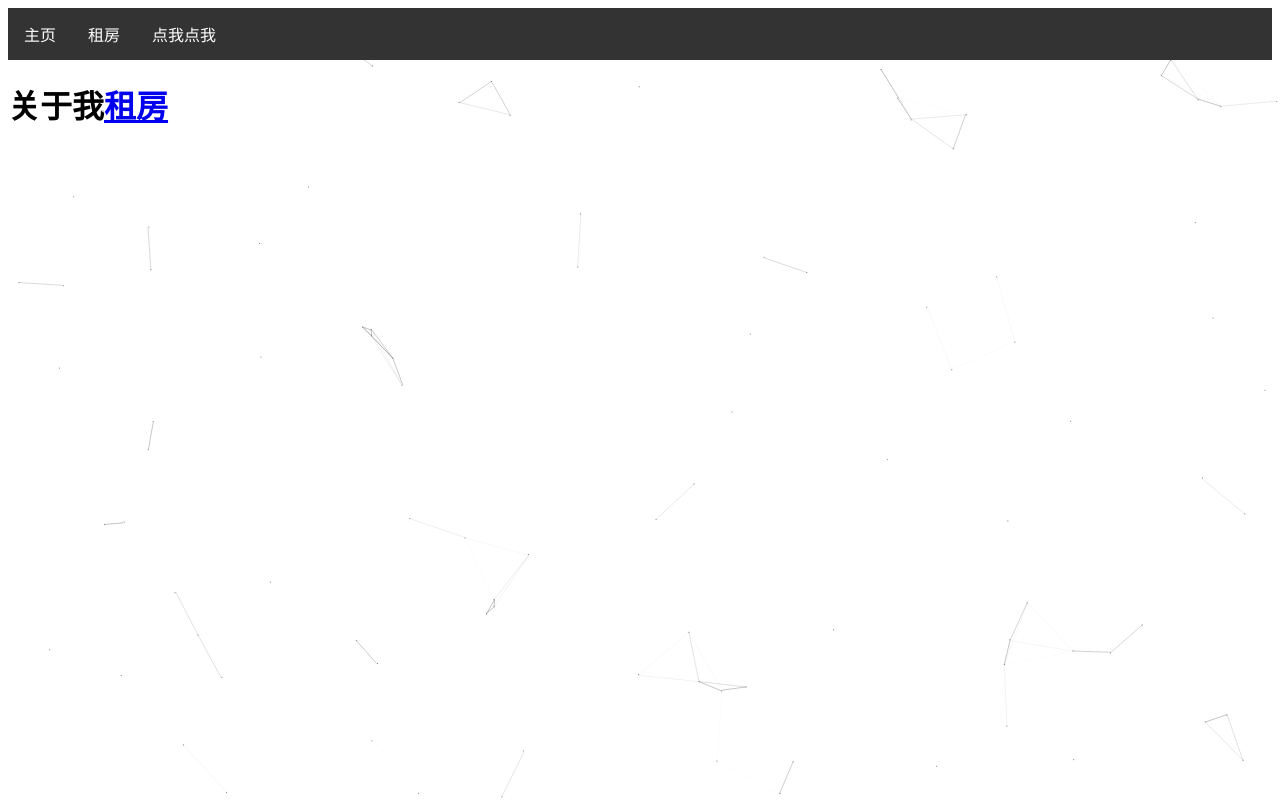
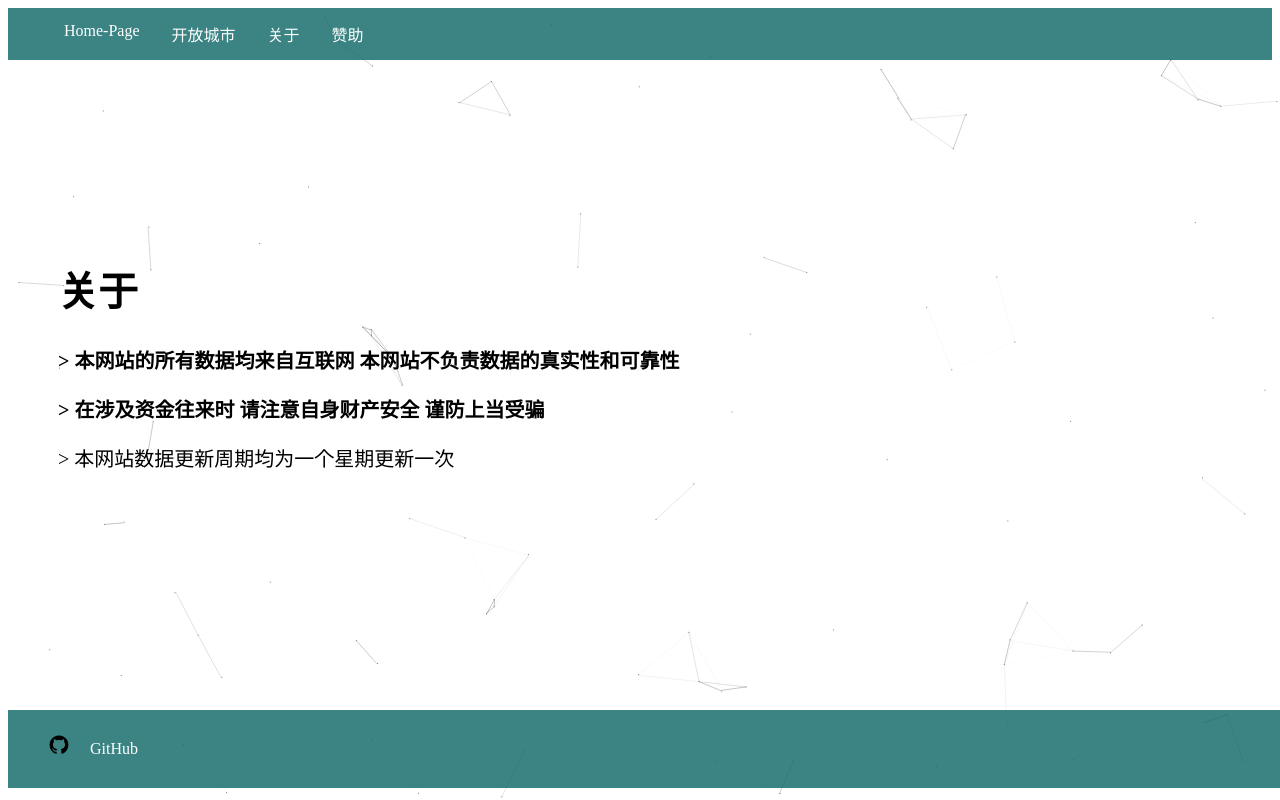
Before and after one commit to nonewind/Flask_58_Rent, a Flask app: page /about in a window 1280 px wide. Run offline with Flask 2, Linux system fonts and the light colour scheme.

Commit message:
modified:   app/__pycache__/views.cpython-37.pyc 	modified:   app/templates/About.html 	modified:   app/templates/base.html 	modified:   app/templates/help.html 	modified:   app/templates/index.html 	modified:   app/views.py app/templates/city.html

```diff
--- a/app/templates/About.html
+++ b/app/templates/About.html
@@ -1,6 +1,17 @@
 {% extends "base.html" %}
 {% block content %}
-<div class="box">
-    <h1>关于我<a href="/rents">租房</a></h1>
+<style>
+    .div10{
+        font-size: 20px;
+        margin-left: 50px;
+        margin-top: 200px;
+    }
+
+</style>
+<div class="div10">
+    <h1>关于</h1>
+    <p><b> > 本网站的所有数据均来自互联网 本网站不负责数据的真实性和可靠性</b></p>
+    <p><b> > 在涉及资金往来时 请注意自身财产安全 谨防上当受骗</b></p>
+    <p> > 本网站数据更新周期均为一个星期更新一次</p>
 </div>
 {% endblock %}
--- a/app/templates/base.html
+++ b/app/templates/base.html
@@ -12,20 +12,17 @@
     <link rel="icon" href="/static/img/icon.ico" type="image/x-icon">
     <!-- 收藏图标 -->
     <link rel="shortcut icon" href="/static/img/icon.ico" type="image/x-icon">
-
-
 </head>
 <style>
     ul {
         list-style-type: none;
-        margin: 0;
-        padding: 0;
+        margin: auto;
+        padding: auto;
         overflow: hidden;
-        background-color: #333;
+        background-color: rgba(17, 105, 105, 0.815);
     }
-
     li {
-        float: left;
+        float:left;
     }
 
     li a, .dropbtn {
@@ -39,49 +36,39 @@
     li a:hover, .dropdown:hover .dropbtn {
         background-color: #111;
     }
-
-    .dropdown {
-        display: inline-block;
+    footer {
+        color: #fff;
+        position: absolute;
+        bottom: 0;
+        width: 100%;
+        height: 90px;
     }
-
-    .dropdown-content {
-        display: none;
-        position: absolute;
-        background-color: #f9f9f9;
-        min-width: 160px;
-        box-shadow: 0px 8px 16px 0px rgba(0,0,0,0.2);
-    }
-
-    .dropdown-content a {
-        color: black;
-        padding: 12px 16px;
-        text-decoration: none;
-        display: block;
-    }
-
-    .dropdown-content a:hover {background-color: #f1f1f1}
-
-    .dropdown:hover .dropdown-content {
-        display: block;
+    footer .footer-col {
+        margin-bottom: 0px
     }
     </style>
 <body>
     <script type="text/javascript" src="/static/js/background.js"></script>
     <ul>
-        <li><a class="active" href="/index">主页</a></li>
-        <li><a href="/rents">租房</a></li>
-        <div class="dropdown">
-          <a href="#" class="dropbtn">点我点我</a>
-          <div class="dropdown-content">
-            <a href="/about">关于</a>
-            <a href="/joinin">加入</a>
-            <a href="/help">赞助</a>
-          </div>
-        </div>
+        <li><a class="active" href="/index">Home-Page</a></li>
+        <li><a href="/city">开放城市</a></li>
+        <li><a href="/about">关于</a></li>
+        <li><a href="/help">赞助</a></li>
       </ul>
+      <footer>
+            <div class="footer-col ">
+                <ul>
+                    <li >
+                        <p><svg width="22px" height="22px" viewBox="0 -150 1792 1792" xmlns="http://www.w3.org/2000/svg">
+                                <path
+                                    d="M1664 896q0 251-146.5 451.5t-378.5 277.5q-27 5-39.5-7t-12.5-30v-211q0-97-52-142 57-6 102.5-18t94-39 81-66.5 53-105 20.5-150.5q0-121-79-206 37-91-8-204-28-9-81 11t-92 44l-38 24q-93-26-192-26t-192 26q-16-11-42.5-27t-83.5-38.5-86-13.5q-44 113-7 204-79 85-79 206 0 85 20.5 150t52.5 105 80.5 67 94 39 102.5 18q-40 36-49 103-21 10-45 15t-57 5-65.5-21.5-55.5-62.5q-19-32-48.5-52t-49.5-24l-20-3q-21 0-29 4.5t-5 11.5 9 14 13 12l7 5q22 10 43.5 38t31.5 51l10 23q13 38 44 61.5t67 30 69.5 7 55.5-3.5l23-4q0 38 .5 89t.5 54q0 18-13 30t-40 7q-232-77-378.5-277.5t-146.5-451.5q0-209 103-385.5t279.5-279.5 385.5-103 385.5 103 279.5 279.5 103 385.5z" />
+                            </svg> <a href="https://github.com/nonewind/Flask_58_Rent" class="href">GitHub</a></p>
+                    </li>
+
+                </ul>
+            </div>
+    </footer>
     {% block content %}
     {% endblock%}
-
 </body>
-
 </html>
--- a/app/views.py
+++ b/app/views.py
@@ -8,11 +8,11 @@ def index():
         'index.html'
     )
 
-@app.route('/rents')
-def rents():
+@app.route('/city')
+def city():
     return render_template(
-        "rents.html",
-        title = '快点回家'
+        "city.html",
+        title = '支持的城市列表'
     )
 
 @app.route('/about')
@@ -29,9 +29,9 @@ def help():
         title = '救救孩子吧...'
     )
 
-@app.route('/joinin')
-def joinin():
+@app.route('/rents')
+def rents():
     return render_template(
-        'joinin.html',
-        title = '少年我看你骨骼精奇...'
+        'rents.html',
+        title = '我在等你回家'
     )
```
Also changed, not shown: app/templates/help.html (+7 -3 lines), app/templates/index.html (+29 -5 lines).
